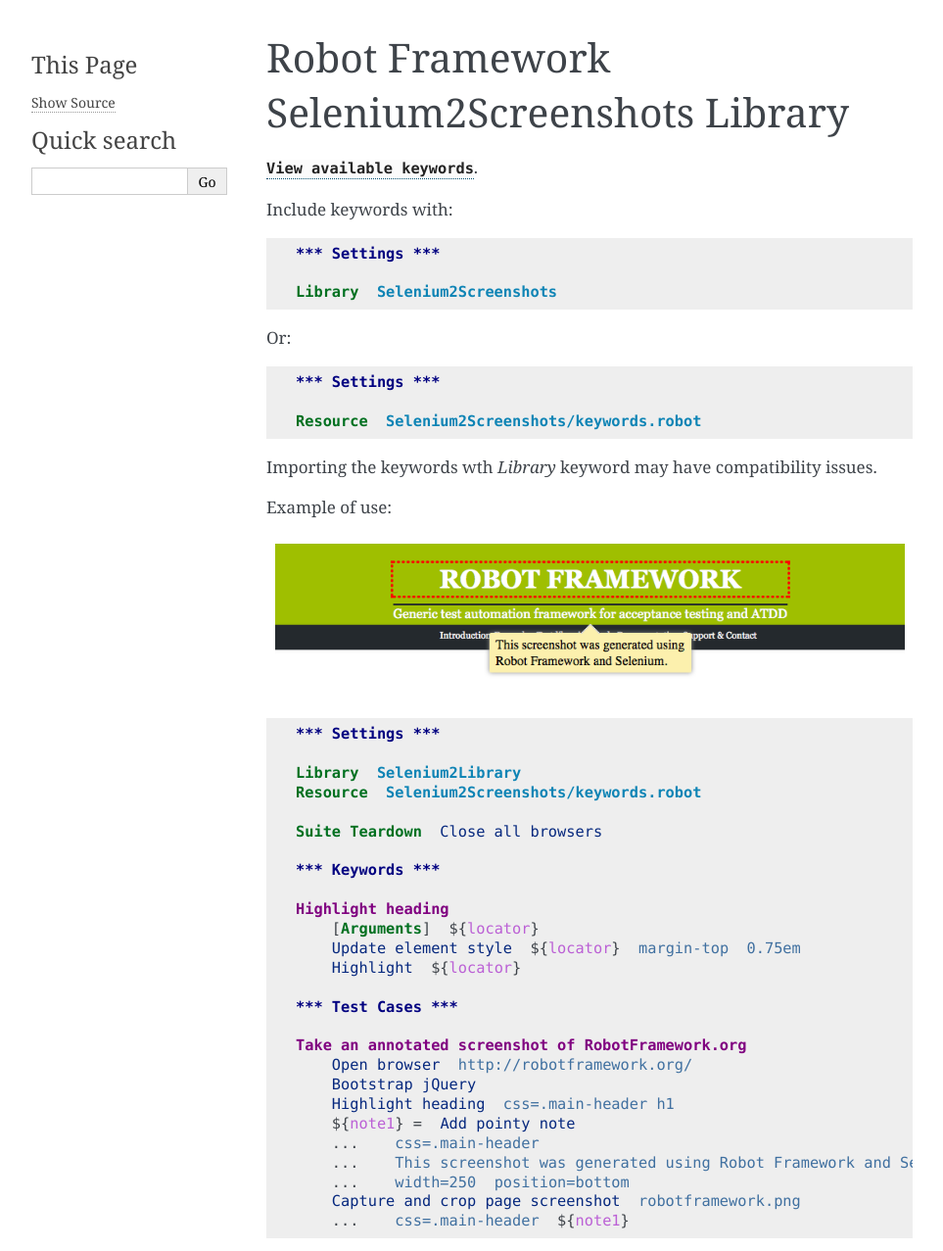
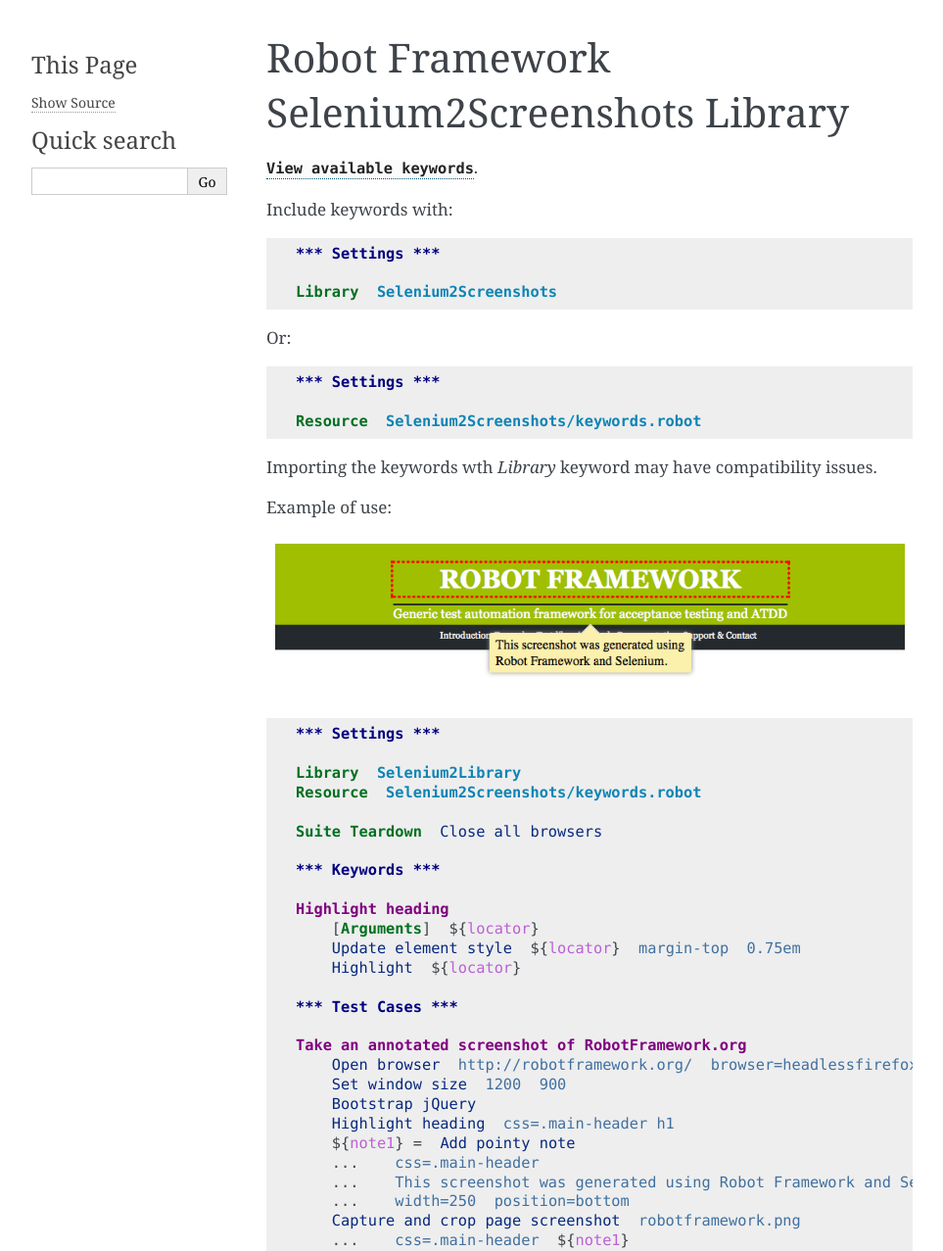
Before and after one commit to collective/robotframework-selenium2screenshots, a Sphinx documentation site: the page built from docs/index.rst, in a window 1280 px wide, cut to the strip 0-1277 px from the top of the page. Shown: the whole strip at 98% size, without its empty margins (148-1111 px from the left). Built offline with Sphinx 7.4.7, drawn with Linux system fonts in a browser that asks for light colours.

Commit message:
Update example to use headless firefox

```diff
--- a/docs/index.rst
+++ b/docs/index.rst
@@ -43,7 +43,8 @@
    *** Test Cases ***
 
    Take an annotated screenshot of RobotFramework.org
-       Open browser  http://robotframework.org/
+       Open browser  http://robotframework.org/  browser=headlessfirefox
+       Set window size  1200  900
        Bootstrap jQuery
        Highlight heading  css=.main-header h1
        ${note1} =  Add pointy note
```
